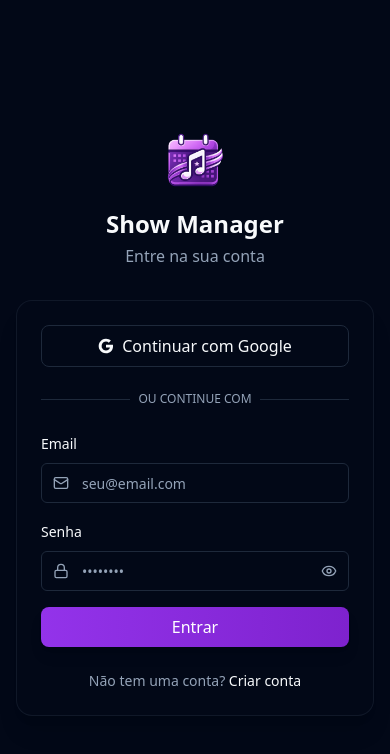
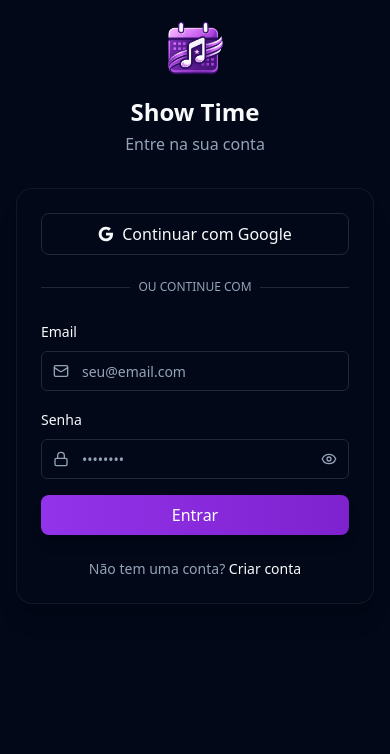
Before and after one commit to sauloveigr/music-show, a React (Vite) app: page /login in a window 390 px wide. Shown: the top 754 px of the page. Built offline with nearby package versions, Linux system fonts and the light colour scheme; the HTML template or start-up script is replaced by a standard one.

Commit message:
feat: change project name

```diff
--- a/index.html
+++ b/index.html
@@ -1,10 +1,10 @@
-<!DOCTYPE html>
+<!doctype html>
 <html lang="en" class="dark">
     <head>
         <meta charset="UTF-8" />
         <link rel="icon" type="image/png" href="/src/assets/logo.png" />
         <meta name="viewport" content="width=device-width, initial-scale=1.0" />
-        <title>Show Manager - Gerencie seus shows</title>
+        <title>Show Time - Gerencie seus shows</title>
     </head>
     <body>
         <div id="root"></div>
--- a/src/components/Layout/Header.tsx
+++ b/src/components/Layout/Header.tsx
@@ -36,7 +36,7 @@
               <img src={logoUrl} alt="Music Show logo" className="w-8 h-8 object-contain" />
             </div>
             <div>
-              <h1 className="text-xl font-bold text-white">Show Manager</h1>
+              <h1 className="text-xl font-bold text-white">Show Time</h1>
               <p className="text-sm text-gray-400">Gerencie seus shows</p>
             </div>
           </div>
--- a/src/pages/Login.tsx
+++ b/src/pages/Login.tsx
@@ -12,9 +12,9 @@
   };
 
   return (
-    <main className="min-h-screen bg-background flex items-center justify-center px-4">
+    <main className="min-h-[100svh] bg-background flex items-start md:items-center justify-center px-4 py-4 md:py-0">
       <section className="w-full max-w-md" aria-labelledby="login-heading">
-        <LoginHeader title="Show Manager" subtitle="Entre na sua conta" />
+        <LoginHeader title="Show Time" subtitle="Entre na sua conta" />
         <article className="bg-card border border-border/50 rounded-2xl p-6 shadow-xl">
           <OAuthSection />
           <LoginForm onSuccess={handleLoginSuccess} />
--- a/src/pages/Signup.tsx
+++ b/src/pages/Signup.tsx
@@ -12,7 +12,7 @@
   return (
     <main className="min-h-screen bg-background flex items-center justify-center px-4">
       <section className="w-full max-w-md" aria-labelledby="signup-heading">
-        <LoginHeader title="Show Manager" subtitle="Crie sua conta" />
+        <LoginHeader title="Show Time" subtitle="Crie sua conta" />
         <article className="bg-card border border-border/50 rounded-2xl p-6 shadow-xl">
           <OAuthSection label="Criar conta com Google" />
           <SignupForm onSuccess={handleSignupSuccess} />
```
